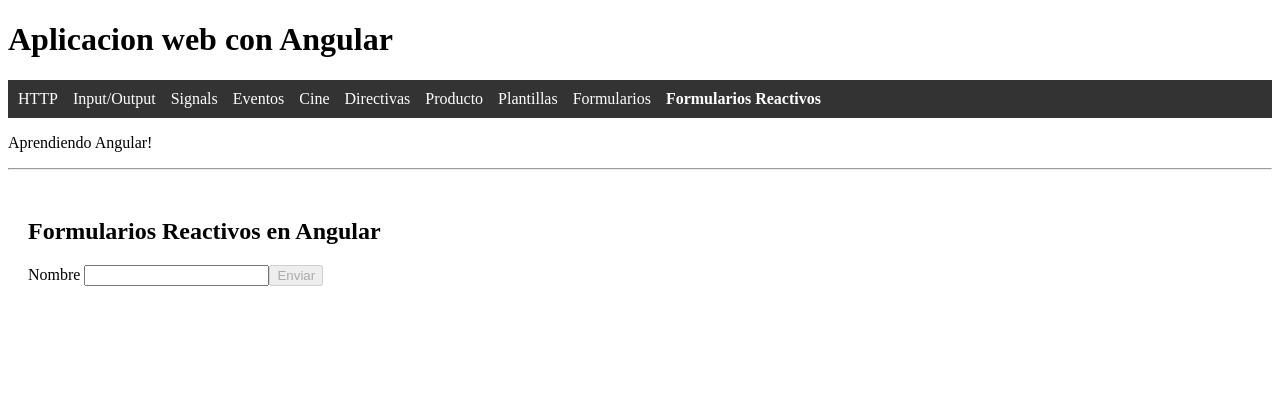
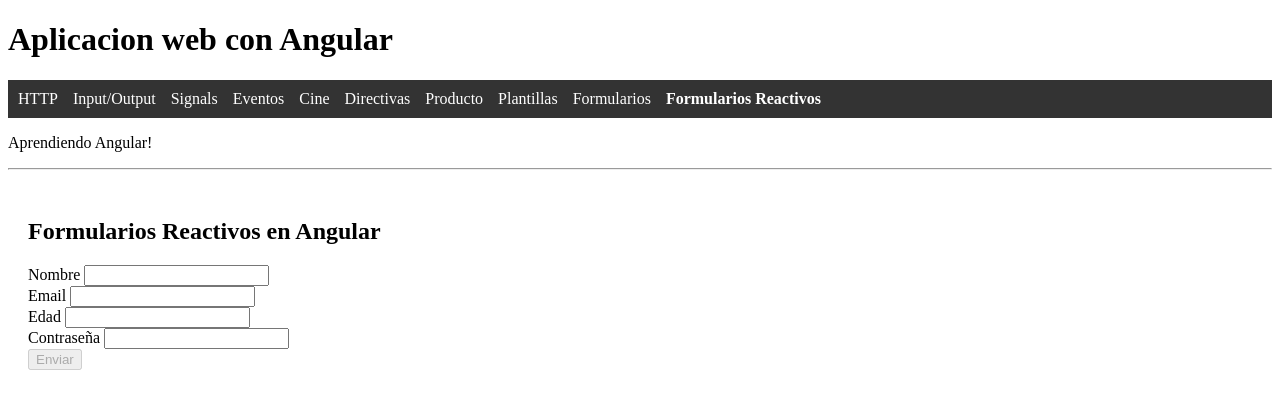
Before and after one commit to Ignacio-Molina-0804/UDemyWebCourse, an Angular app in the folder Angular/: page /FormulariosReactivos in a window 1280 px wide. Shown: the top 408 px of the page. Built offline with nearby package versions, Linux system fonts and the light colour scheme.

Commit message:
Todos los campos del formulario

```diff
--- a/Angular/src/app/components/formularios-reactivos/formularios-reactivos.html
+++ b/Angular/src/app/components/formularios-reactivos/formularios-reactivos.html
@@ -19,10 +19,61 @@
             </span>
         </div>
 
-        <button type="submit" [disabled]="formulario.invalid">
-            Enviar
-        </button>
+    </div>
+
+    <div class="field">
+
+        <label for="email"> Email </label>
+        <input type="text" name="email" id="email" formControlName="email" />
+
+        <div *ngIf="formulario.get('email')?.valid && formulario.get('email')?.touched">
+            <span *ngIf="formulario.get('email')?.errors?.['required']">
+                El email es obligatorio
+            </span>
+            <span *ngIf="formulario.get('email')?.errors?.['email']">
+                El email no es válido
+            </span>
+        </div>
 
     </div>
 
+    <div class="field">
+
+        <label for="edad"> Edad </label>
+        <input type="number" name="edad" id="edad" formControlName="edad" />
+
+        <div *ngIf="formulario.get('edad')?.valid && formulario.get('edad')?.touched">
+            <span *ngIf="formulario.get('edad')?.errors?.['required']">
+                La edad es obligatoria
+            </span>
+            <span *ngIf="formulario.get('edad')?.errors?.['min']">
+                La edad mínima es 18
+            </span>
+            <span *ngIf="formulario.get('edad')?.errors?.['max']">
+                La edad máxima es 65
+            </span>
+        </div>
+
+    </div>
+
+    <div class="field">
+
+        <label for="password"> Contraseña </label>
+        <input type="password" name="password" id="password" formControlName="password" />
+
+        <div *ngIf="formulario.get('password')?.valid && formulario.get('password')?.touched">
+            <span *ngIf="formulario.get('password')?.errors?.['required']">
+                La contraseña es obligatoria
+            </span>
+            <span *ngIf="formulario.get('password')?.errors?.['minlength']">
+                La contraseña debe tener al menos 6 caracteres
+            </span>
+        </div>
+
+    </div>
+
+    <button type="submit" [disabled]="formulario.invalid">
+        Enviar
+    </button>
+
 </form>
```
